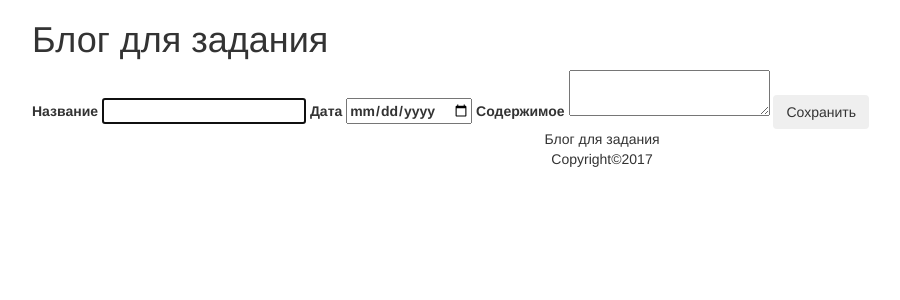
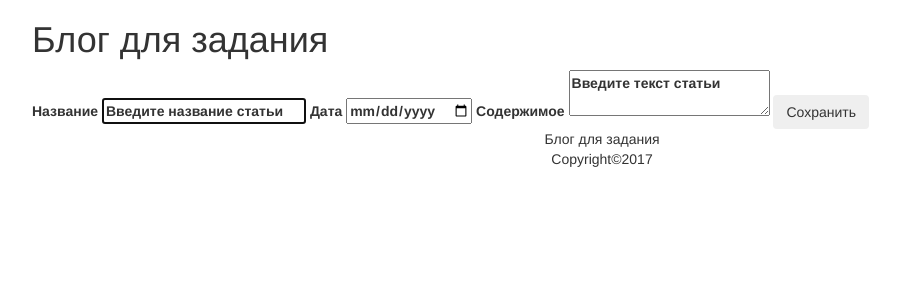
Before and after one commit to tereshchenkomax/BLOG, a PHP site: page /admin/index.php?action=add in a window 1280 px wide. Shown: the top 300 px of the page, without its empty margins (38-938 px from the left). Run offline with PHP 8.4, Linux system fonts and the light colour scheme; data that the repository does not hold is empty.

Commit message:
no message

```diff
--- a/admin/index.php
+++ b/admin/index.php
@@ -14,6 +14,15 @@
             articles_new($link, $_POST['title'], $_POST['date'],  $_POST['content']);
             header("Location: index.php");
         }
+
+        $article = array(
+
+        'title' => "Введите название статьи",
+
+        'content' => "Введите текст статьи"
+
+    );
+
         include("../views/article_admin.php");
             }else if($action == "edit"){
                 if(!isset($_GET['id']))
```
